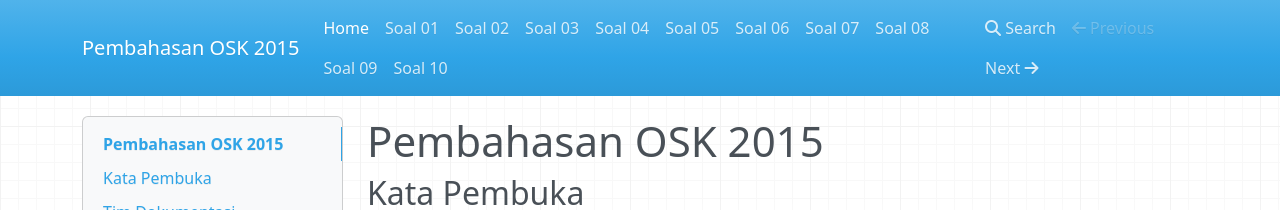
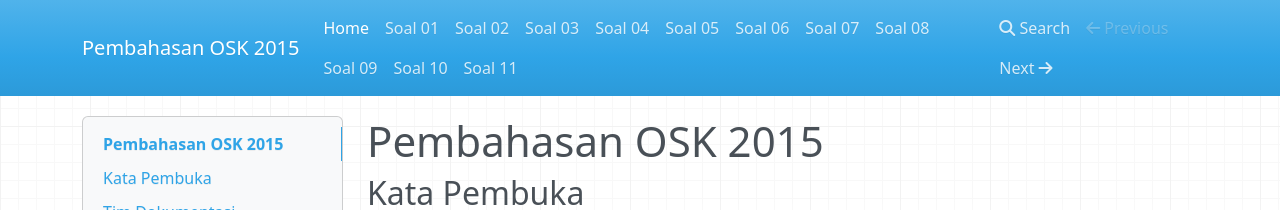
Before and after one commit to alijaya/OSK-2015, an MkDocs documentation site: the page built from docs/index.md, in a window 1280 px wide. Shown: the top 210 px of the page. Built offline with MkDocs 1.6.1, drawn with Linux system fonts in a browser that asks for light colours; nearby versions of some CDN libraries; old or Windows-style settings are respelled for this version of MkDocs.

Commit message:
Update mkdocs.yml

```diff
--- a/mkdocs.yml
+++ b/mkdocs.yml
@@ -11,3 +11,4 @@ pages:
 - ["Soal 08.md", Soal 08]
 - ["Soal 09.md", Soal 09]
 - ["Soal 10.md", Soal 10]
+- ["Soal 11.md", Soal 11]
```
